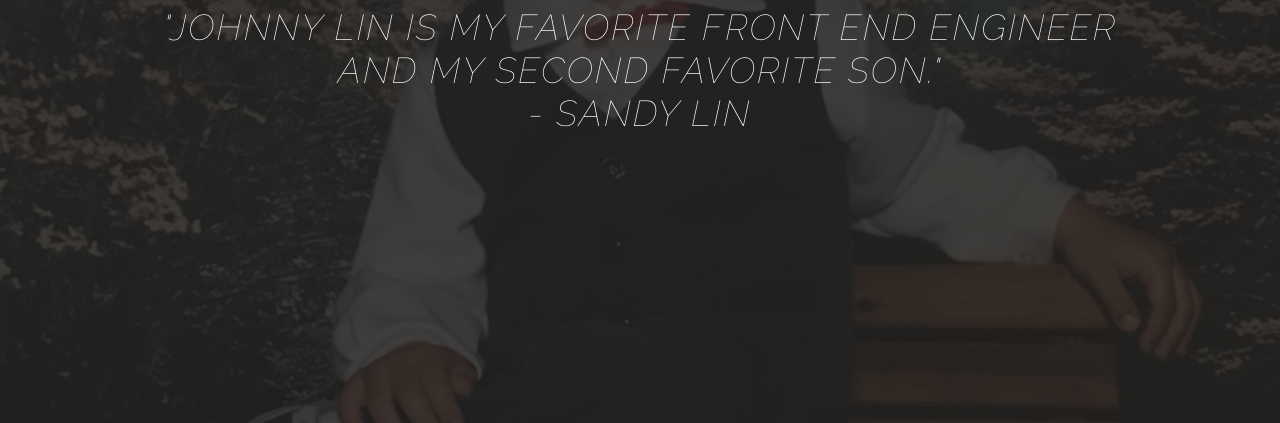
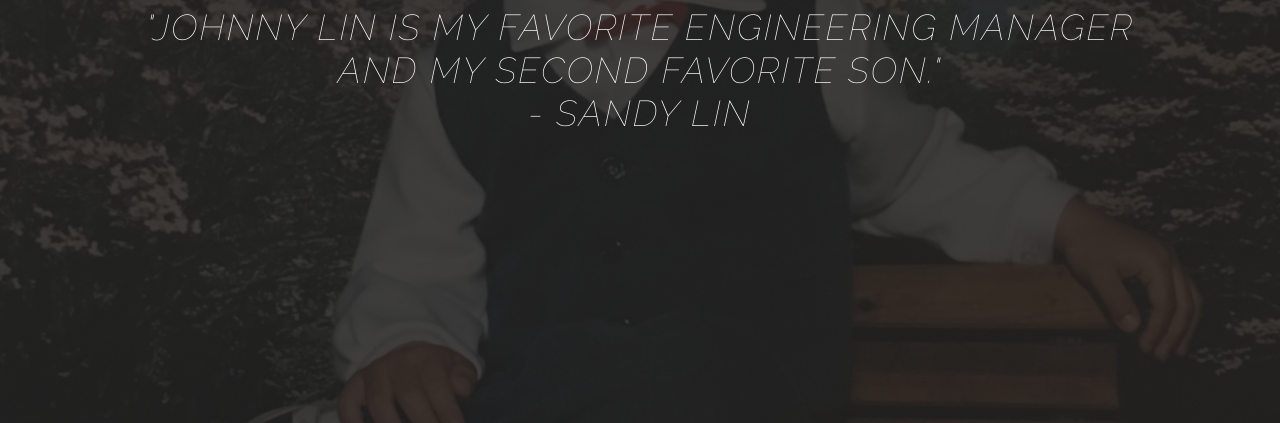
Before and after one commit to jnyln/jnyln.github.io, a plain HTML site: page index.html in a window 1280 px wide. Shown: the part 377-800 px from the top of the page. Drawn offline with nearby package versions, Linux system fonts and the light colour scheme.

Commit message:
Update index.html

```diff
--- a/index.html
+++ b/index.html
@@ -14,7 +14,7 @@
         <div class="inner">
             <div class="content">
                 <h1>Johnny Lin</h1>
-                <h2>"Johnny Lin is my favorite front end engineer and my second favorite son."<br/>- Sandy Lin</h2>
+                <h2>"Johnny Lin is my favorite engineering manager and my second favorite son."<br/>- Sandy Lin</h2>
             </div>
             <svg class="scroll" xmlns="http://www.w3.org/2000/svg" width="32" height="18" viewBox="0 0 32 18">
                 <path stroke-width="2" stroke-miterlimit="10" d="M30 1L16 15 2 1" />
```
